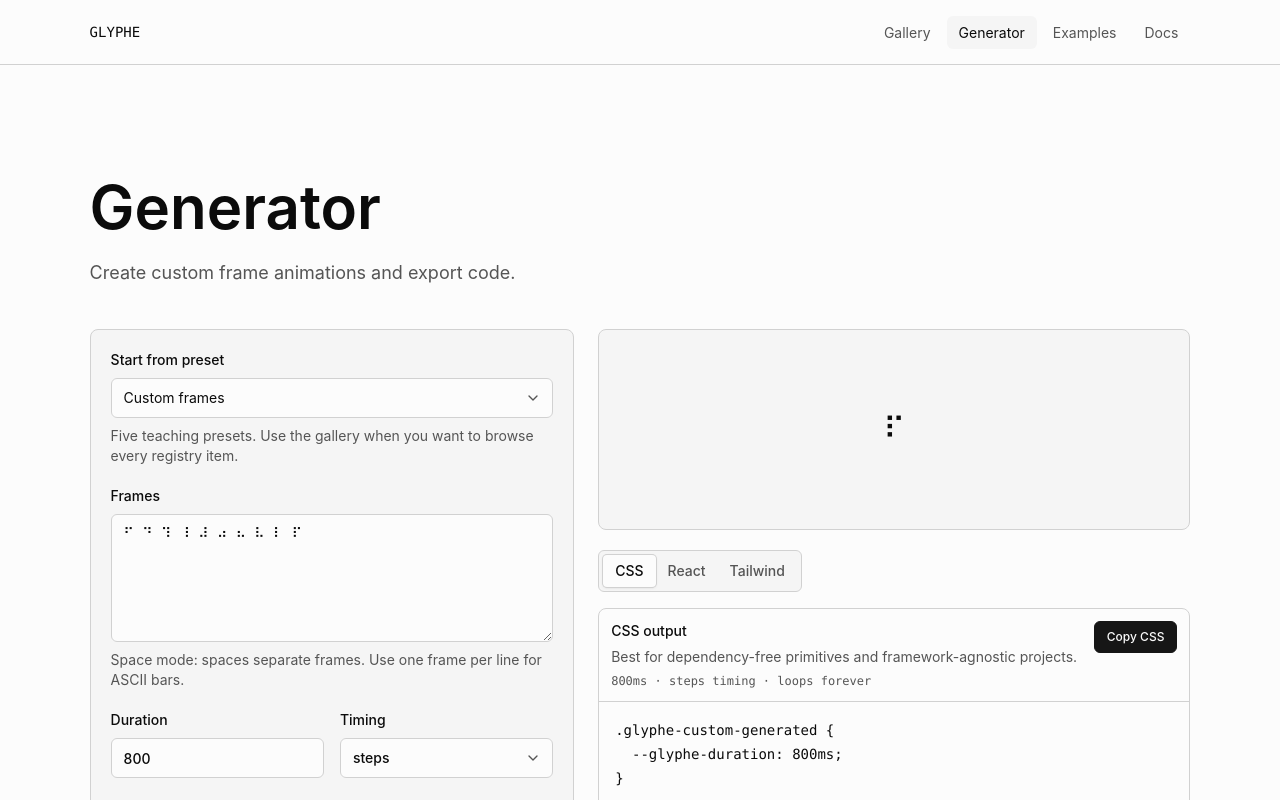
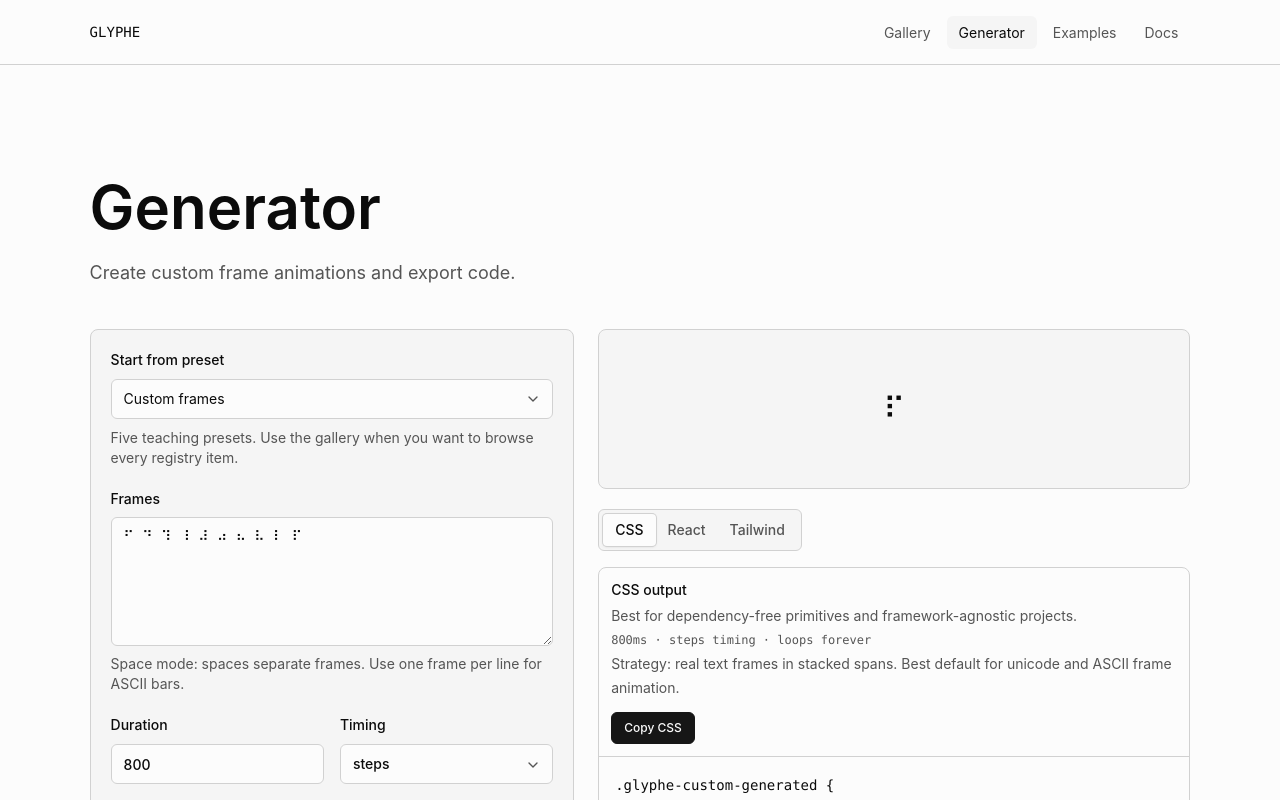
Before and after one commit to NicolasMilliard/glyphe, a React (Vite) app: page /generator in a window 1280 px wide. Shown: the top 800 px of the page. Built offline with nearby package versions, Linux system fonts and the light colour scheme.

Commit message:
Improve Generator

```diff
--- a/src/routes/generator.tsx
+++ b/src/routes/generator.tsx
@@ -1,5 +1,3 @@
-import { createFileRoute } from '@tanstack/react-router';
-import { useMemo, useState } from 'react';
 import { AnimationPreview } from '@/components/animation';
 import {
   Button,
@@ -14,8 +12,8 @@ import { generateCss } from '@/generator/css';
 import {
   getFrameInputMode,
   parseFrames,
+  validateFrameInput,
   type FrameValidationMessage,
-  validateFrameInput,
 } from '@/generator/frames';
 import { generateReactComponent } from '@/generator/react';
 import { generateTailwindCss } from '@/generator/tailwind';
@@ -28,6 +26,8 @@ import { useDocumentTitle } from '@/lib/use-document-title';
 import { type RegistryItem, type RenderingStrategy } from '@/registry';
 import { getGeneratorPresets } from '@/registry/presets';
 import { renderingStrategies } from '@/registry/schema';
+import { createFileRoute } from '@tanstack/react-router';
+import { useMemo, useState } from 'react';
 
 export const Route = createFileRoute('/generator')({
   component: GeneratorPage,
@@ -87,6 +87,7 @@ function GeneratorPage() {
     componentName: 'GeneratedGlypheAnimation',
   });
   const tailwindOutput = generateTailwindCss(generatedItem);
+  const strategyNote = getStrategyExportNote(generatedItem);
 
   return (
     <section className="grid min-w-0 gap-8 sm:gap-10">
@@ -281,6 +282,7 @@ function GeneratorPage() {
                     title="CSS output"
                     bestFor="Best for dependency-free primitives and framework-agnostic projects."
                     motionSummary={getMotionSummary(generatedItem)}
+                    strategyNote={strategyNote}
                   />
                 ),
               },
@@ -294,6 +296,7 @@ function GeneratorPage() {
                     title="React component"
                     bestFor="Best when you want the markup, class hook, and accessibility label together."
                     motionSummary={getMotionSummary(generatedItem)}
+                    strategyNote={strategyNote}
                   />
                 ),
               },
@@ -307,6 +310,7 @@ function GeneratorPage() {
                     title="Tailwind output"
                     bestFor="Best when animation tokens live in your Tailwind v4 stylesheet."
                     motionSummary={getMotionSummary(generatedItem)}
+                    strategyNote={strategyNote}
                   />
                 ),
               },
@@ -432,12 +436,14 @@ function CodePanel({
   title,
   bestFor,
   motionSummary,
+  strategyNote,
 }: {
   value: string;
   label: string;
   title: string;
   bestFor: string;
   motionSummary: string;
+  strategyNote: string;
 }) {
   return (
     <div className="rounded-glyphe-lg border-border bg-background min-w-0 overflow-hidden border">
@@ -448,6 +454,9 @@ function CodePanel({
           <p className="text-muted-foreground font-mono text-xs">
             {motionSummary}
           </p>
+          <p className="text-muted-foreground text-sm leading-6">
+            {strategyNote}
+          </p>
         </div>
         <CopyButton
           value={value}
@@ -455,7 +464,7 @@ function CodePanel({
           className="border-accent bg-accent text-accent-foreground hover:bg-accent/90 h-8 px-3 text-xs"
         />
       </div>
-      <pre className="text-foreground max-h-[28rem] max-w-full overflow-auto p-4 text-sm leading-6">
+      <pre className="text-foreground max-h-112 max-w-full overflow-auto p-4 text-sm leading-6">
         <code>{value}</code>
       </pre>
     </div>
@@ -470,6 +479,21 @@ function getMotionSummary(item: RegistryItem) {
   const loop = item.loop ? 'loops forever' : 'runs once and holds';
 
   return `${item.duration}ms · ${timing} · ${loop}`;
+}
+
+function getStrategyExportNote(item: RegistryItem) {
+  switch (item.strategy) {
+    case 'stacked-spans':
+      return 'Strategy: real text frames in stacked spans. Best default for unicode and ASCII frame animation.';
+    case 'css-var-swap':
+      return 'Strategy: CSS variable frame swap. Keep a stable readable label outside generated content.';
+    case 'pseudo-content':
+      return 'Strategy: pseudo-element content. Compact markup, but the animated glyphs are visual-only.';
+    case 'transform':
+      return 'Strategy: visual transform. The text stays readable while motion is applied around it.';
+    case 'scripted':
+      return 'Strategy: scripted preview. CSS and Tailwind exports provide styling hooks; React owns frame stepping.';
+  }
 }
 
 function getPreviewKey(item: RegistryItem) {
```
Also changed, not shown: .codex/GENERATOR-EXPORT-POLISH.md.
